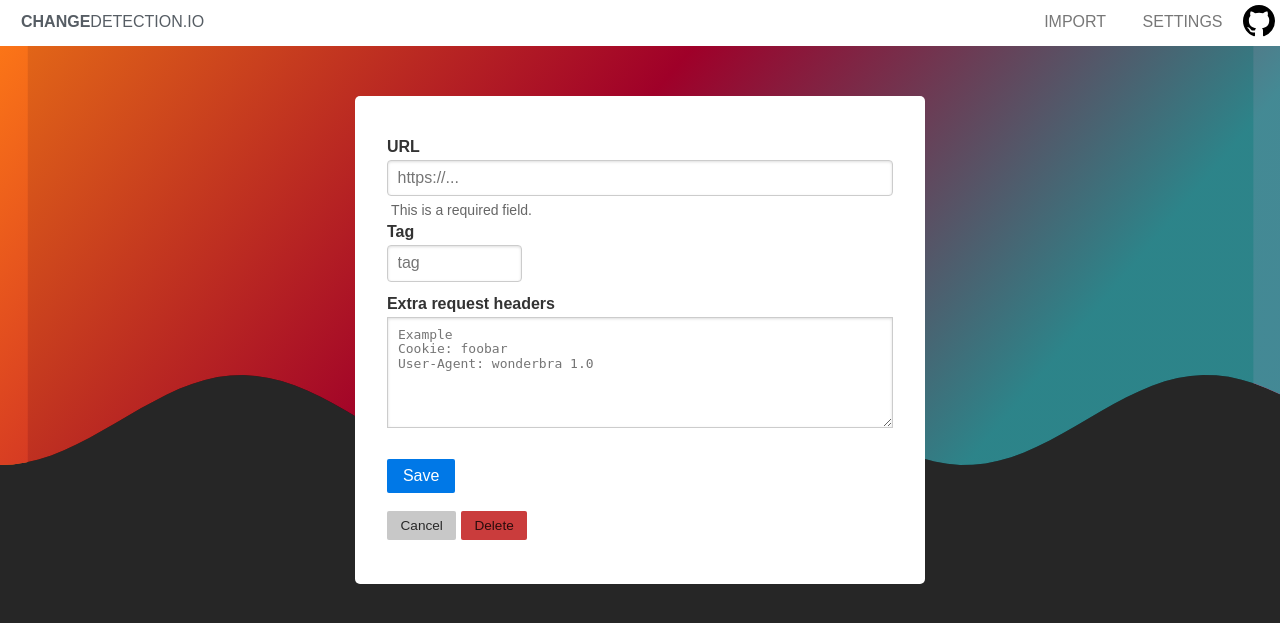
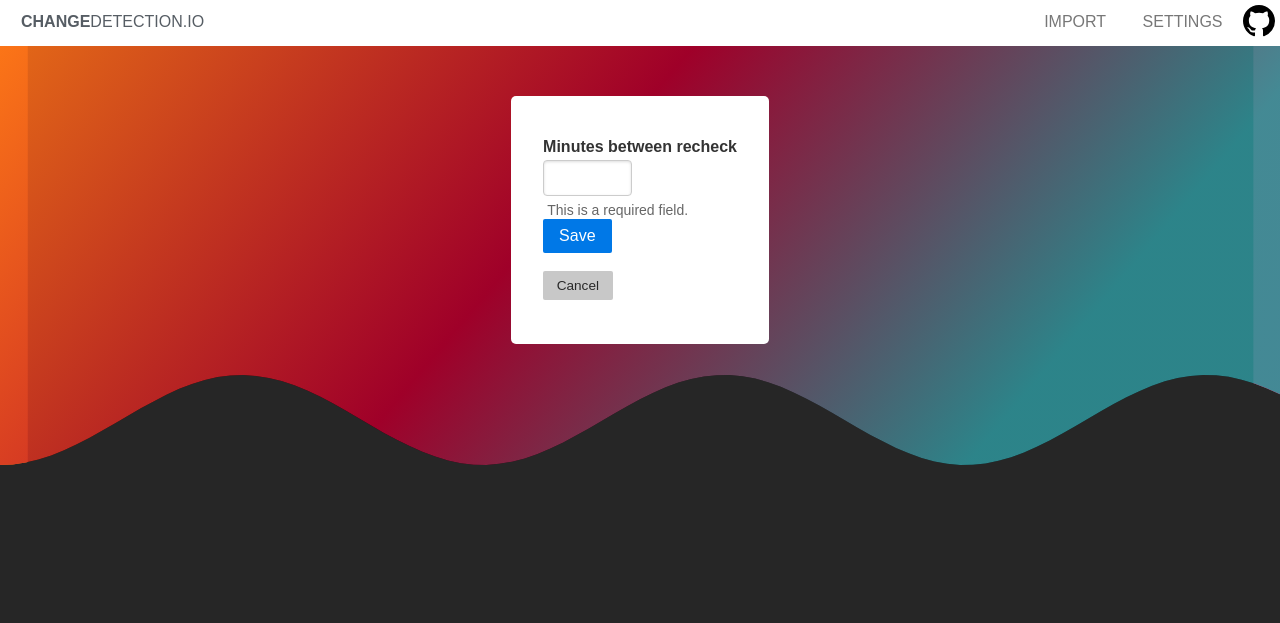
Before and after one commit to cleverpanther/changedetectionsystem, a Flask app: template backend/templates/settings.html in a window 1280 px wide. Shown: the top 623 px of the page. Run offline with Flask 2, Linux system fonts and the light colour scheme; the template is opened without the code that fills it, so the values that code supplies are empty.

Commit message:
Add basic settings page (so far just recheck time in minutes)

```diff
--- a/backend/backend.py
+++ b/backend/backend.py
@@ -119,6 +119,30 @@ def edit_page():
 
     uuid = request.args.get('uuid')
     output = render_template("edit.html", uuid=uuid, watch=datastore.data['watching'][uuid], messages=messages)
+    return output
+
+
+@app.route("/settings", methods=['GET', "POST"])
+def settings_page():
+    global messages
+    if request.method == 'POST':
+        try:
+            minutes = int(request.values.get('minutes').strip())
+        except ValueError:
+            messages.append({'class': 'error', 'message': "Invalid value given, use an integer."})
+
+        else:
+            if minutes >= 5 and minutes <= 600:
+                datastore.data['settings']['requests']['minutes_between_check'] = minutes
+                datastore.needs_write = True
+
+                messages.append({'class': 'ok', 'message': "Updated"})
+            else:
+                messages.append({'class': 'error', 'message': "Must be equal to or greater than 5 and less than 600 minutes"})
+
+    output = render_template("settings.html", messages=messages, minutes=datastore.data['settings']['requests']['minutes_between_check'])
+    messages =[]
+
     return output
 
 @app.route("/import", methods=['GET', "POST"])
@@ -275,8 +299,12 @@ def launch_checks():
     import fetch_site_status
     global running_update_threads
 
-    for uuid,watch in datastore.data['watching'].items():
-        if watch['last_checked'] <= time.time() - 3 * 60 * 60:
+
+    minutes = datastore.data['settings']['requests']['minutes_between_check']
+    for uuid, watch in datastore.data['watching'].items():
+
+
+        if watch['last_checked'] <= time.time() - (minutes * 60):
             running_update_threads[watch['uuid']] = fetch_site_status.perform_site_check(uuid=uuid,
                                                                                          datastore=datastore)
             running_update_threads[watch['uuid']].start()
--- a/backend/templates/settings.html
+++ b/backend/templates/settings.html
@@ -4,34 +4,16 @@
 <div class="edit-form">
 
 
-    <form class="pure-form pure-form-stacked" action="/api/update?uuid={{uuid}}" method="POST">
+    <form class="pure-form pure-form-stacked" action="/settings" method="POST">
         <fieldset>
             <div class="pure-control-group">
-                <label for="url">URL</label>
-                <input type="url" id="url" required="" placeholder="https://..." name="url" value="{{ watch.url}}"
-                       size="50"/>
+                <label for="minutes">Minutes between recheck</label>
+                <input type="text" id="minutes" required="" name="minutes" value="{{minutes}}"
+                       size="5"/>
                 <span class="pure-form-message-inline">This is a required field.</span>
             </div>
-            <div class="pure-control-group">
-                <label for="tag">Tag</label>
-                <input type="text" placeholder="tag" size="10" id="tag" name="tag" value="{{ watch.tag}}"/>
-            </div>
 
-            <fieldset class="pure-group">
-                <label for="headers">Extra request headers</label>
 
-                <textarea id=headers name="headers" class="pure-input-1-2" placeholder="Example
-Cookie: foobar
-User-Agent: wonderbra 1.0"
-                          style="width: 100%;
-                            font-family:monospace;
-                            white-space: pre;
-                            overflow-wrap: normal;
-                            overflow-x: scroll;" rows="5">{% for key, value in watch.headers.items() %}{{ key }}: {{ value }}
-{% endfor %}</textarea>
-                <br/>
-
-            </fieldset>
             <div class="pure-control-group">
                 <button type="submit" class="pure-button pure-button-primary">Save</button>
             </div>
@@ -39,9 +21,6 @@ User-Agent: wonderbra 1.0"
 
             <div class="pure-control-group">
                 <a href="/" class="pure-button button-small button-cancel">Cancel</a>
-                <a href="/api/delete?uuid={{uuid}}"
-                   class="pure-button button-small button-error ">Delete</a>
-
             </div>
 
 
```
Also changed, not shown: backend/store.py (+13 -2 lines).
